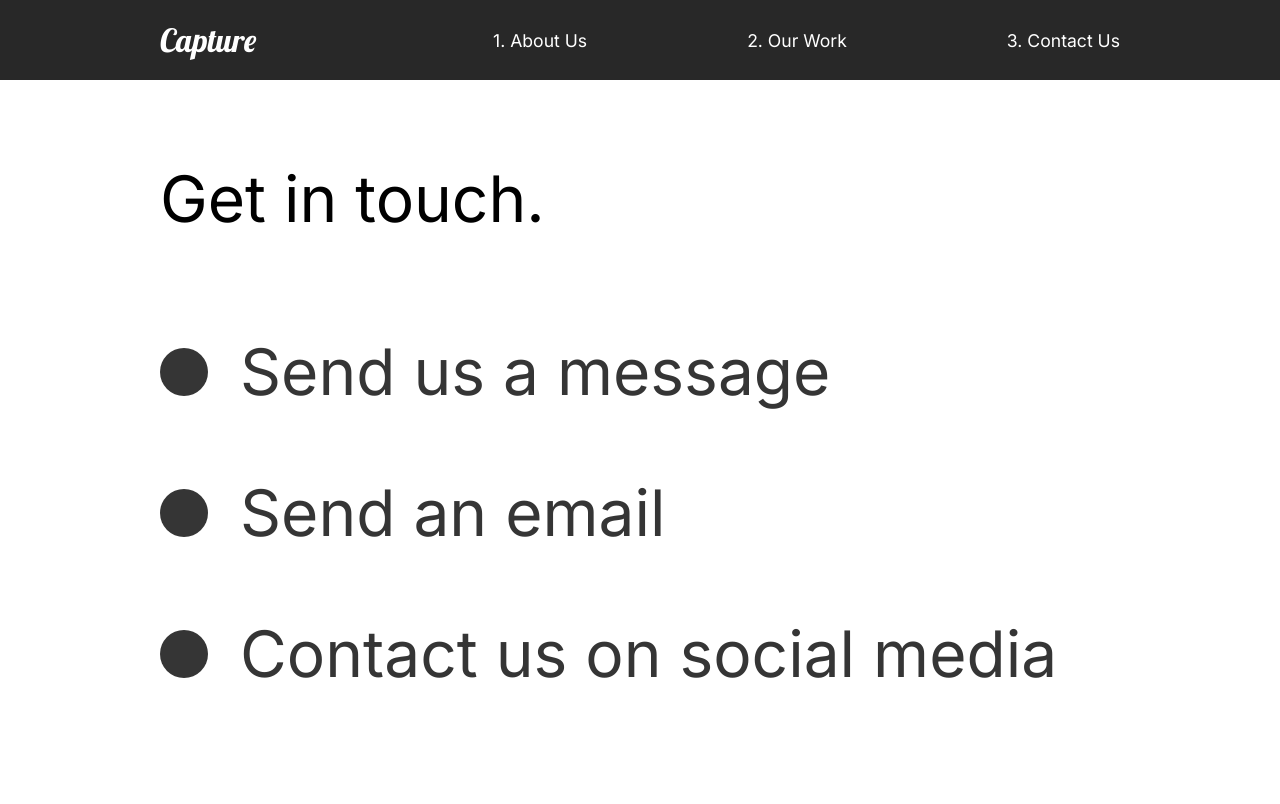
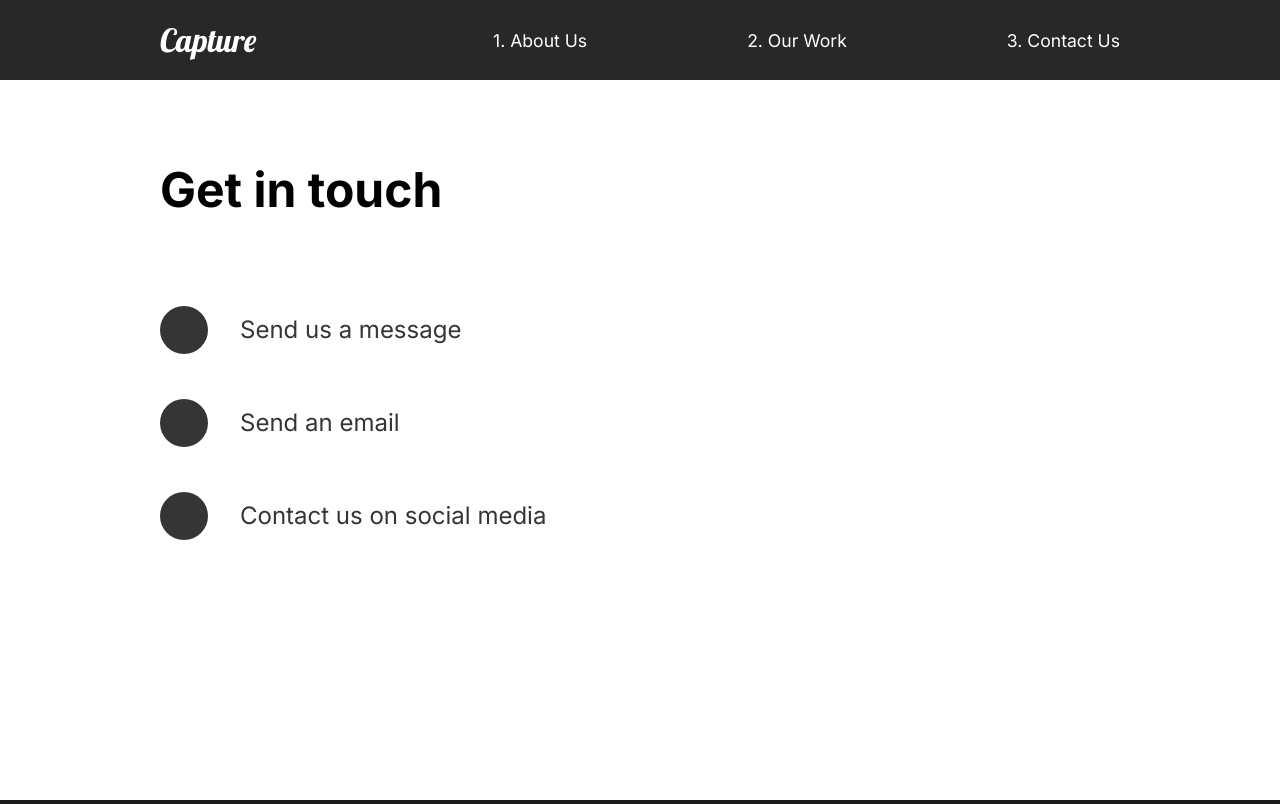
Before and after one commit to evoloshchenko/capture, a React (Create React App) app: page /contact in a window 1280 px wide. Built offline with nearby package versions, Linux system fonts and the light colour scheme.

Commit message:
Fixed some small issues

```diff
--- a/src/component/Nav.js
+++ b/src/component/Nav.js
@@ -33,6 +33,9 @@ const StyledNav = styled.nav`
   align-items: center;
   padding: 1rem 10rem;
   background: #282828;
+  position: sticky;
+  top: 0;
+  z-index: 10;
   a {
     color: white;
     text-decoration: none;
--- /dev/null
+++ b/src/component/ScrollTop.js
@@ -0,0 +1,16 @@
+import { useEffect } from "react";
+import { useLocation } from "react-router-dom";
+
+const ScrollTop = () => {
+  const { pathname } = useLocation();
+  useEffect(() => {
+    window.scroll({
+      top: 0,
+      left: 0,
+    });
+  }, [pathname]);
+
+  return null;
+};
+
+export default ScrollTop;
--- a/src/pages/AboutUs.js
+++ b/src/pages/AboutUs.js
@@ -6,13 +6,20 @@ import FaqSection from "../component/FaqSection";
 //Animation
 import { motion } from "framer-motion";
 import { pageAnimation } from "../Animation";
+import ScrollTop from "../component/ScrollTop";
 
 const AboutUs = () => {
   return (
-    <motion.div exit="exit" variants={pageAnimation} initial="hidden" animate="show">
+    <motion.div
+      exit="exit"
+      variants={pageAnimation}
+      initial="hidden"
+      animate="show"
+    >
       <AboutSection />;
       <ServicesSection />;
       <FaqSection />;
+      <ScrollTop />
     </motion.div>
   );
 };
--- a/src/pages/ContactUs.js
+++ b/src/pages/ContactUs.js
@@ -14,7 +14,7 @@ const ContactUs = () => {
     >
       <Title>
         <Hide>
-          <motion.h2 variants={titleAnimation}> Get in touch.</motion.h2>
+          <motion.h2 variants={titleAnimation}> Get in touch</motion.h2>
         </Hide>
       </Title>
       <div>
@@ -50,6 +50,10 @@ const ContactStyle = styled(motion.div)`
 const Title = styled.div`
   margin-bottom: 4rem;
   color: black;
+  h2{
+    font-size: 3rem;
+    font-weight: bold;
+  }
 `;
 
 const Hide = styled.div`
@@ -67,6 +71,7 @@ const Social = styled(motion.div)`
   align-items: center;
   h2 {
     margin: 2rem;
+    font-size: 1.5rem;
   }
 `;
 
--- a/src/pages/OurWork.js
+++ b/src/pages/OurWork.js
@@ -16,6 +16,7 @@ import {
   lineAnimation,
 } from "../Animation";
 import { UseScroll } from "../component/UseScroll";
+import ScrollTop from "../component/ScrollTop";
 
 const OurWork = () => {
   const [element, controls] = UseScroll();
@@ -62,6 +63,7 @@ const OurWork = () => {
           <img src={goodtimes} alt="goodtimes" />
         </Link>
       </Movie>
+      <ScrollTop />
     </Work>
   );
 };
```
